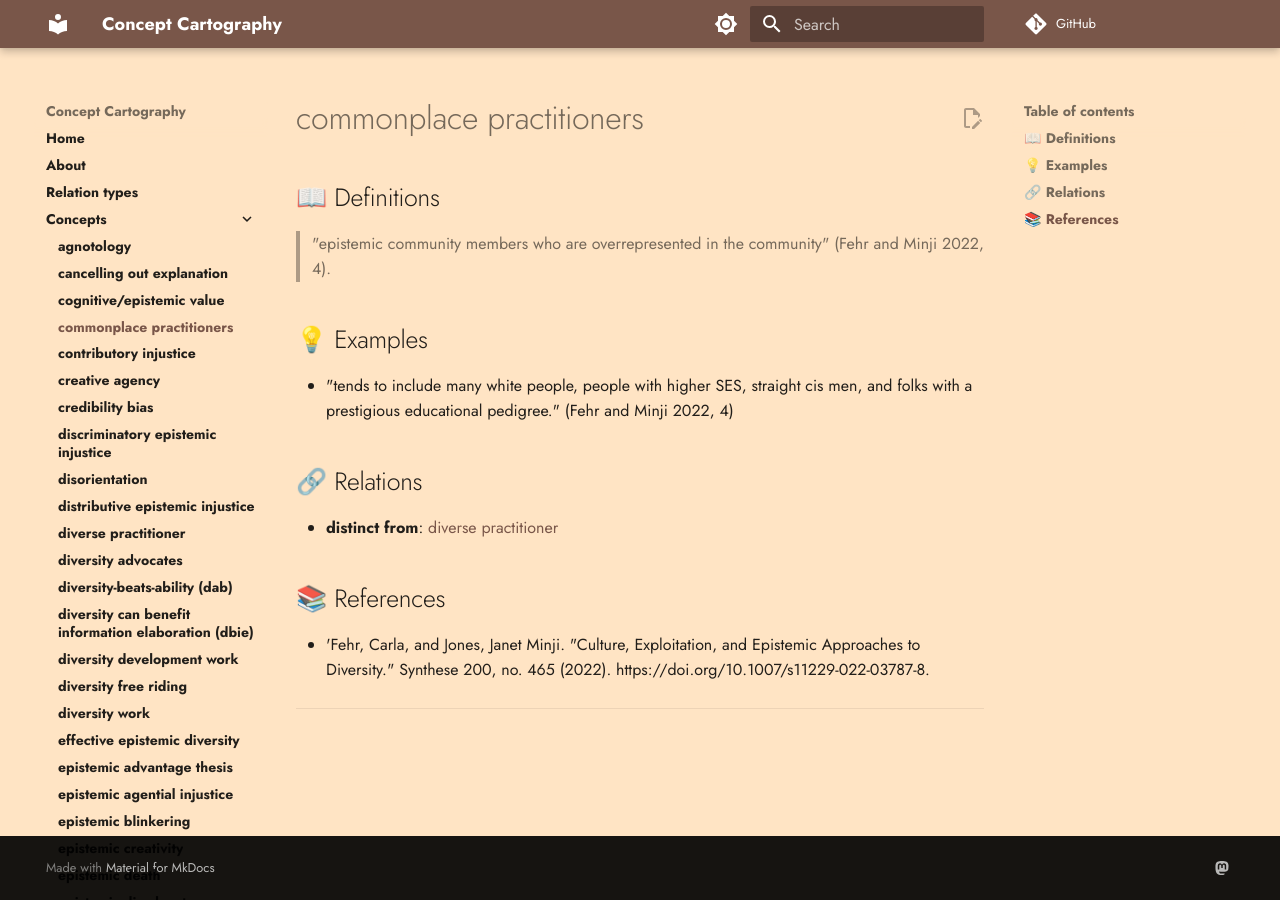
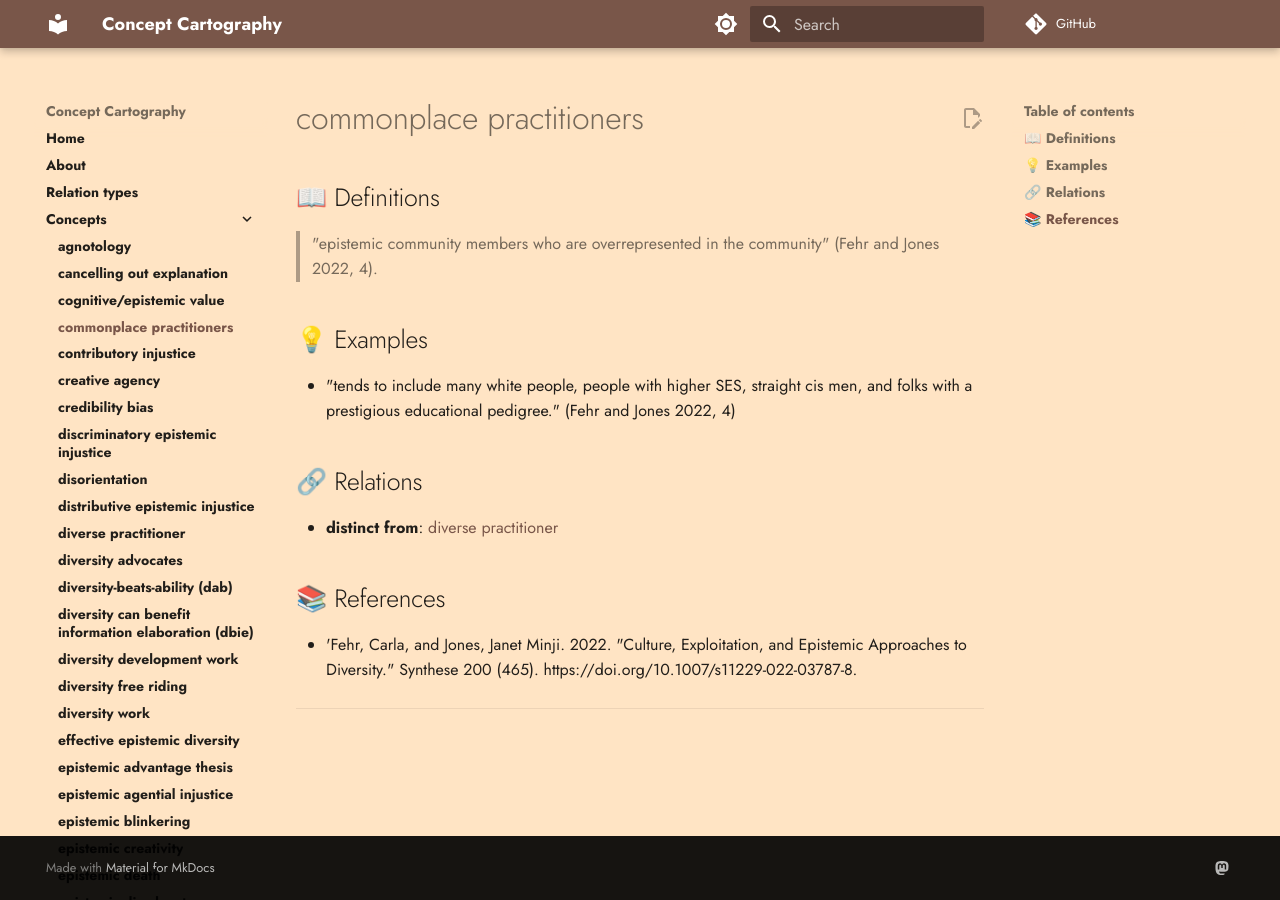
Before and after one commit to conceptcartography/conceptcartography, an MkDocs documentation site: the page built from docs/concepts/commonplace-practitioners.md, in a window 1280 px wide. Built offline with MkDocs 1.6.1 and Material for MkDocs 9.7.7, drawn with Linux system fonts in a browser that asks for light colours; comment, search, counter and statistics services are not loaded; the version menu is left out.

Commit message:
Update commonplace-practitioners.md

```diff
--- a/docs/concepts/commonplace-practitioners.md
+++ b/docs/concepts/commonplace-practitioners.md
@@ -2,11 +2,11 @@
 
 ## 📖 Definitions
 
-> "epistemic community members who are overrepresented in the community" (Fehr and Minji 2022, 4).
+> "epistemic community members who are overrepresented in the community" (Fehr and Jones 2022, 4).
 
 ## 💡 Examples
 
-- "tends to include many white people, people with higher SES, straight cis men, and folks with a prestigious educational pedigree."  (Fehr and Minji 2022, 4)
+- "tends to include many white people, people with higher SES, straight cis men, and folks with a prestigious educational pedigree."  (Fehr and Jones 2022, 4)
 
 ## 🔗 Relations
 
@@ -14,7 +14,7 @@
 
 ## 📚 References
 
-- 'Fehr, Carla, and Jones, Janet Minji. "Culture, Exploitation, and Epistemic Approaches to Diversity." Synthese 200, no. 465 (2022). https://doi.org/10.1007/s11229-022-03787-8.
+- 'Fehr, Carla, and Jones, Janet Minji. 2022. "Culture, Exploitation, and Epistemic Approaches to Diversity." Synthese 200 (465). https://doi.org/10.1007/s11229-022-03787-8.
 
 ---
 
```
